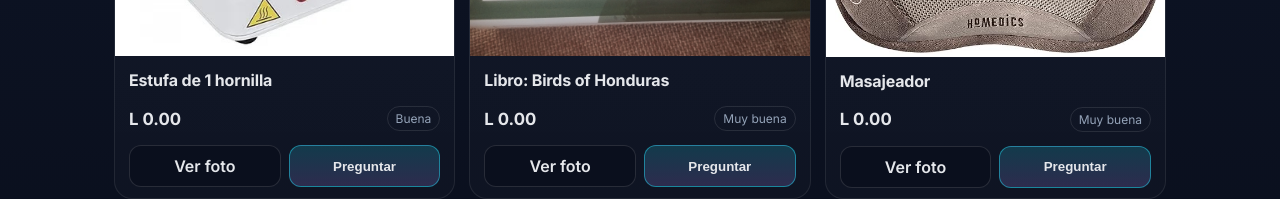
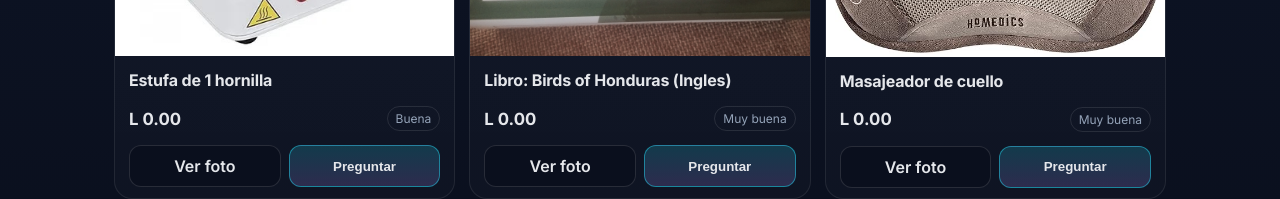
Before and after one commit to Makolman/venta-garage, a plain HTML site: page index.html in a window 1280 px wide. Shown: the part 505-704 px from the top of the page. Drawn offline with Linux system fonts and the light colour scheme.

Commit message:
Update index.html

```diff
--- a/index.html
+++ b/index.html
@@ -142,8 +142,8 @@
       { id: 1, name: "Teclado Musical Amazon", desc: "Poco uso, conexion a PM, no necesita APPs.", price: 900, category: "Música", condition: "Muy buena", qty: 1, location: "Tegucigalpa", image: "images/amazoncomposer.jpg", sold: false, addedAt: "2025-10-01", tip: "Poco uso, solo unas 3 veces, un clasico util para hacer melodias"},
 
       { id: 2, name: "Estufa de 1 hornilla", desc: "", price: 0, category: "Hogar", condition: "Buena", qty: 1, location: "Tegucigalpa", image: "images/estufa1hornilla.jpg", sold: false, addedAt: "2025-10-03" },
-      { id: 3, name: "Libro: Birds of Honduras", desc: "", price: 0, category: "Libros", condition: "Muy buena", qty: 1, location: "Tegucigalpa", image: "images/LibrBirdsOfHonduras.jpg", sold: false, addedAt: "2025-10-03" },
-      { id: 4, name: "Masajeador", desc: "", price: 0, category: "Salud", condition: "Muy buena", qty: 1, location: "Tegucigalpa", image: "images/masajeador.jpg", sold: false, addedAt: "2025-10-03" },
+      { id: 3, name: "Libro: Birds of Honduras (Ingles)", desc: "", price: 0, category: "Libros", condition: "Muy buena", qty: 1, location: "Tegucigalpa", image: "images/LibrBirdsOfHonduras.jpg", sold: false, addedAt: "2025-10-03" },
+      { id: 4, name: "Masajeador de cuello", desc: "", price: 0, category: "Salud", condition: "Muy buena", qty: 1, location: "Tegucigalpa", image: "images/masajeador.jpg", sold: false, addedAt: "2025-10-03" },
       { id: 5, name: "Micrófono Shure PGA58", desc: "", price: 0, category: "Música", condition: "Excelente", qty: 1, location: "Tegucigalpa", image: "images/MicrofonoPGA58.jpg", sold: false, addedAt: "2025-10-03" },
       { id: 6, name: "Interfaz Midiplus Smartface III", desc: "", price: 0, category: "Música", condition: "Muy buena", qty: 1, location: "Tegucigalpa", image: "images/midiplus-smartface-iii.jpg", sold: false, addedAt: "2025-10-03" },
       { id: 7, name: "Controlador MIDI Midiplus Smartpad USB", desc: "", price: 0, category: "Música", condition: "Muy buena", qty: 1, location: "Tegucigalpa", image: "images/midiplussmartpadusbmidicontroller.jpg", sold: false, addedAt: "2025-10-03" },
@@ -151,9 +151,9 @@
       { id: 9, name: "Mini teclado musical", desc: "", price: 0, category: "Música", condition: "Buena", qty: 1, location: "Tegucigalpa", image: "images/miniteclado.jpg", sold: false, addedAt: "2025-10-03" },
       { id: 10, name: "Cafetera Nescafé Dolce Gusto", desc: "", price: 0, category: "Hogar", condition: "Muy buena", qty: 1, location: "Tegucigalpa", image: "images/nescafedolcegusto.jpg", sold: false, addedAt: "2025-10-03" },
       { id: 11, name: "Polea de bicicleta", desc: "", price: 0, category: "Deportes", condition: "Buena", qty: 1, location: "Tegucigalpa", image: "images/Polea-de-bicicleta.jpg", sold: false, addedAt: "2025-10-03" },
-      { id: 12, name: "Tendedero Wurko", desc: "", price: 0, category: "Hogar", condition: "Buena", qty: 1, location: "Tegucigalpa", image: "images/tendederoWurko.jpg", sold: false, addedAt: "2025-10-03" },
-      { id: 13, name: "Tendedero Rayen", desc: "", price: 0, category: "Hogar", condition: "Buena", qty: 1, location: "Tegucigalpa", image: "images/tendedero_rayen.jpg", sold: false, addedAt: "2025-10-03" },
-      { id: 14, name: "Joystick Thrustmaster", desc: "", price: 0, category: "Electrónica", condition: "Buena", qty: 1, location: "Tegucigalpa", image: "images/thrusmasterjoystic.jpg", sold: false, addedAt: "2025-10-03" },
+      { id: 12, name: "Tendedero Wurko pa interiores", desc: "", price: 0, category: "Hogar", condition: "Buena", qty: 1, location: "Tegucigalpa", image: "images/tendederoWurko.jpg", sold: false, addedAt: "2025-10-03" },
+      { id: 13, name: "Tendedero Rayen para insteriores", desc: "", price: 0, category: "Hogar", condition: "Buena", qty: 1, location: "Tegucigalpa", image: "images/tendedero_rayen.jpg", sold: false, addedAt: "2025-10-03" },
+      { id: 14, name: "Joystick Thrustmaster", desc: "", price: 0, category: "Electrónica", condition: "Usado Bueno", qty: 1, location: "Tegucigalpa", image: "images/thrusmasterjoystic.jpg", sold: false, addedAt: "2025-10-03" },
     ];
 
     // =========================
```
